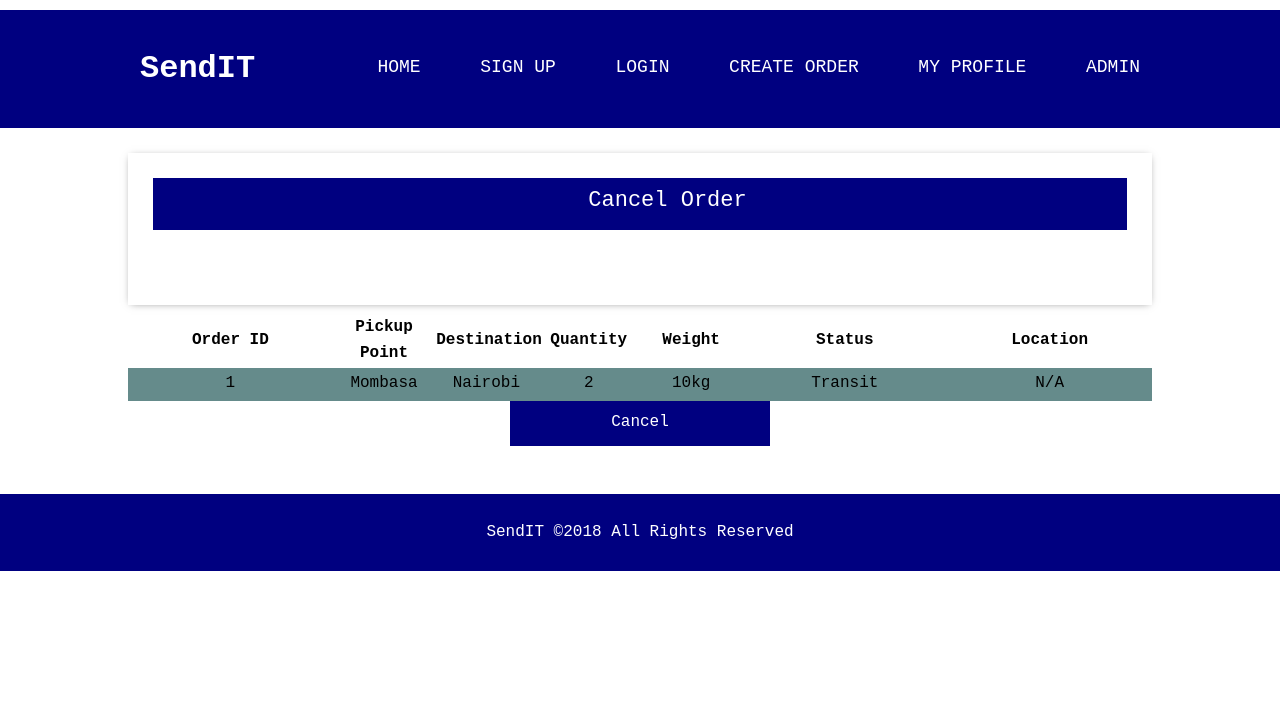
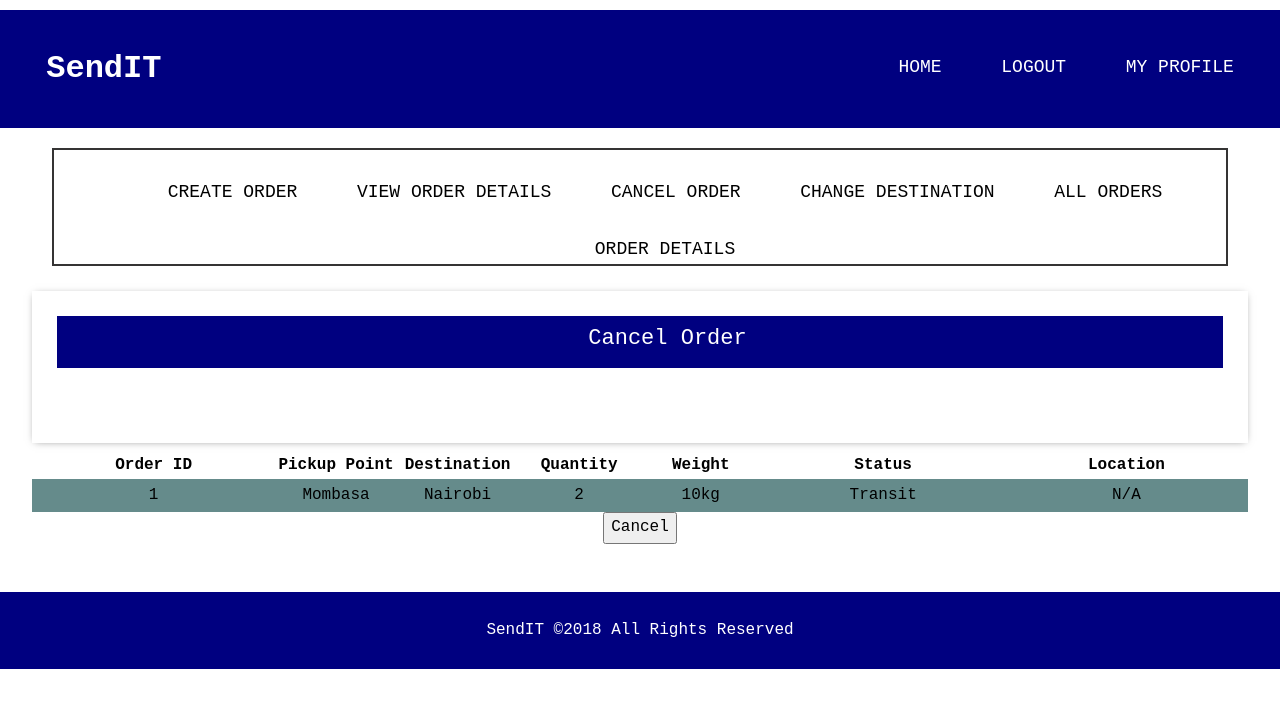
Before and after one commit to paulzay/SendIT, a plain HTML site: page UI/templates/cancel.html in a window 1280 px wide. Drawn offline with Linux system fonts and the light colour scheme; a script that the page names is missing.

Commit message:
tweaked the pages abit for better UI

```diff
--- a/UI/static/css/main.css
+++ b/UI/static/css/main.css
@@ -11,8 +11,12 @@ body{
   padding-bottom: 40px;
 
 }
+* {
+  box-sizing: border-box;
+  }
+
 .container{
-  width: 80%;
+  width: 95%;
   margin: auto;
 }
 a{
@@ -123,19 +127,6 @@ input[type="number"]{
   border: solid navy;
 }
 
-.mitbut{
-  background-color: navy;
-  width: 260px;
-  height: 45px;
-  border: none;
-  background: navy;
-  text-align: center;
-  color: white;
-
-}
-.mitbut:hover{
-  opacity: 1;
-}
 .sign-up a{
   color: #000000;
 }
@@ -231,9 +222,6 @@ form {
   margin-bottom: 1rem;
 }
 
-* {
-box-sizing: border-box;
-}
 
 input[type=text], select, textarea {
     width: 100%;
@@ -262,7 +250,7 @@ input[type=submit]:hover {
     background-color: navy;
 }
 
-textbox {
+.textbox {
   border: 0;
   border-bottom: 1px solid #c3c3c3;
   background: none;
--- a/UI/templates/cancel.html
+++ b/UI/templates/cancel.html
@@ -17,17 +17,25 @@
         <nav>
             <ul>
                 <li><a href="../../index.html">Home</a></li>
-                <li><a href="signup.html">Sign Up</a></li>
-                <li><a href="login.html">Login</a></li>
-                <li><a href="create.html">Create Order</a></li>
+                <li><a href="../../index.html">Logout</a></li>
                 <li><a href="userprofile.html">My Profile</a></li>
-                <li><a href="admin.html">Admin</a></li>
             </ul>
           </div>
         </nav>
       </div>
     </header>
     <div class="container">
+            <div class="mymenu">
+                <ul>
+                    <li><a href="create.html">Create Order</a></li>
+                    <li><a href="orderdetails.html">View Order Details</a></li>
+                    <li><a href="cancel.html">Cancel Order</a></li>
+                    <li><a href="change.html">Change Destination</a></li>
+                    <li><a href="allorders.html">All Orders</a></li>
+                    <li><a href="orderdetails.html">Order Details</a></li>
+                </ul>
+            </div>
+            <div class="contents">
                 <table class="products">
                     <div class="box-shadow">
                         <div class="panel-header">
@@ -60,6 +68,7 @@
             <div>
                 <button class="mitbut" type="submit">Cancel</button>
             </div>
+        </div>
 
     <footer class="main-footer">
         <p>SendIT &copy;2018 All Rights Reserved</p>
```
Also changed, not shown: UI/templates/admin.html (+2 -4 lines), UI/templates/allorders.html (+13 -4 lines), UI/templates/change.html (+13 -5 lines), UI/templates/create.html (+13 -4 lines), UI/templates/login.html (+4 -5 lines), UI/templates/orderdetails.html (+16 -4 lines), UI/templates/signup.html (+5 -7 lines), UI/templates/userprofile.html (+4 -6 lines), index.html (+3 -19 lines). Lines whose indentation alone changed are shown as unchanged.
